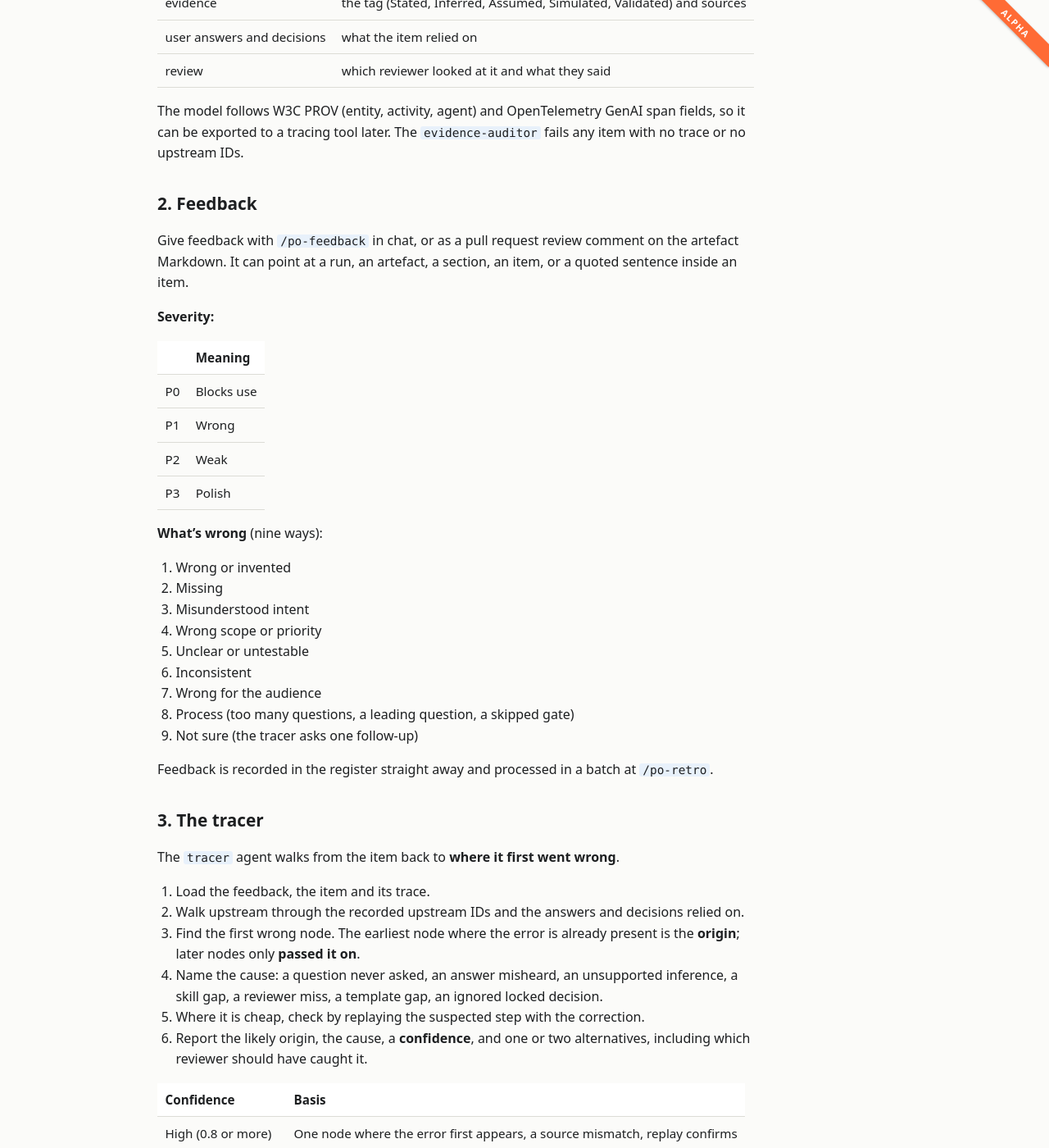
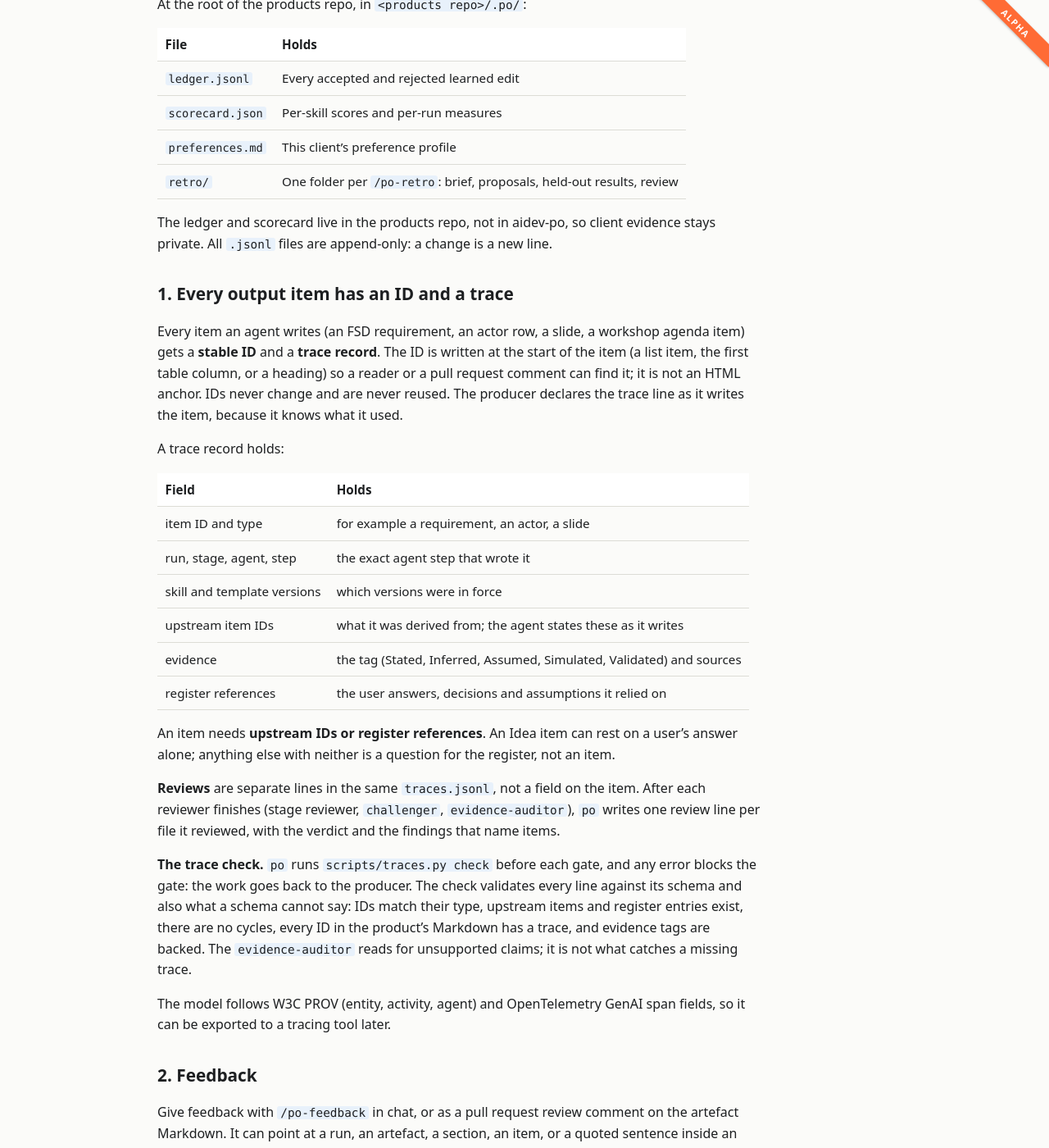
Before and after one commit to mitulamin/aidev-po, a Jekyll site: the page built from docs/learning-loop.md, in a window 1280 px wide and 1400 px high, scrolled down 818 px. Shown: the whole window at 82% size. Built offline with Jekyll 4.4.1, drawn with Linux system fonts in a browser that asks for light colours; some of the changed text lies outside the part shown.

Commit message:
Docs: learning loop matches PR 4 (draft schemas, trace rule, ten causes, file locations, scorecard measures)
Co-authored-by: Mitul Amin <mitul.github@shravi.dev>

```diff
--- a/docs/learning-loop.md
+++ b/docs/learning-loop.md
@@ -6,11 +6,35 @@ title: Learning loop
 
 You can give feedback on any output, and the system traces it back to where it went wrong, so the next run is better. This reuses the Learn phase of [ai-sdlc-loop](https://github.com/mitulamin/ai-sdlc-loop) (its `/retro` flow, `learn-producer`, `learn-reviewer`, the register, the scorecard) and adds what it lacks: an explicit trail from every output item to the agent step, skill version, evidence and user answers it came from.
 
-> The JSON Schemas for trace, feedback and scorecard are stubs in [schemas/](https://github.com/mitulamin/aidev-po/tree/main/schemas) until the learning loop lands. Field names below are the design, and the schemas are the source of truth once they are filled in.
+> The JSON Schemas for trace, feedback, attribution, rerun, ledger and scorecard are drafts in [schemas/](https://github.com/mitulamin/aidev-po/tree/main/schemas), next to the register schema. They are the source of truth for field names; this page is the overview.
+
+## Where the files live
+
+Per product, in `<products repo>/<slug>/.po/`:
+
+| File | Holds |
+|------|-------|
+| `traces.jsonl` | Item writes, reviews and removals |
+| `feedback.jsonl` | Feedback |
+| `attributions.jsonl` | The tracer's findings |
+| `reruns.jsonl` | Reruns |
+| `register.jsonl` | The register, which also carries feedback and attribution lines |
+| `tracer/` | Tracer reports |
+
+At the root of the products repo, in `<products repo>/.po/`:
+
+| File | Holds |
+|------|-------|
+| `ledger.jsonl` | Every accepted and rejected learned edit |
+| `scorecard.json` | Per-skill scores and per-run measures |
+| `preferences.md` | This client's preference profile |
+| `retro/` | One folder per `/po-retro`: brief, proposals, held-out results, review |
+
+The ledger and scorecard live in the products repo, not in aidev-po, so client evidence stays private. All `.jsonl` files are append-only: a change is a new line.
 
 ## 1. Every output item has an ID and a trace
 
-Every item an agent writes (an FSD requirement, an actor row, a slide, a workshop agenda item) gets a **stable ID** and a **trace record**, with an anchor in the Markdown so feedback can point at it. Trace records live with the product in `.po/`.
+Every item an agent writes (an FSD requirement, an actor row, a slide, a workshop agenda item) gets a **stable ID** and a **trace record**. The ID is written at the start of the item (a list item, the first table column, or a heading) so a reader or a pull request comment can find it; it is not an HTML anchor. IDs never change and are never reused. The producer declares the trace line as it writes the item, because it knows what it used.
 
 A trace record holds:
 
@@ -21,10 +45,15 @@ A trace record holds:
 | skill and template versions | which versions were in force |
 | upstream item IDs | what it was derived from; the agent states these as it writes |
 | evidence | the tag (Stated, Inferred, Assumed, Simulated, Validated) and sources |
-| user answers and decisions | what the item relied on |
-| review | which reviewer looked at it and what they said |
+| register references | the user answers, decisions and assumptions it relied on |
 
-The model follows W3C PROV (entity, activity, agent) and OpenTelemetry GenAI span fields, so it can be exported to a tracing tool later. The `evidence-auditor` fails any item with no trace or no upstream IDs.
+An item needs **upstream IDs or register references**. An Idea item can rest on a user's answer alone; anything else with neither is a question for the register, not an item.
+
+**Reviews** are separate lines in the same `traces.jsonl`, not a field on the item. After each reviewer finishes (stage reviewer, `challenger`, `evidence-auditor`), `po` writes one review line per file it reviewed, with the verdict and the findings that name items.
+
+**The trace check.** `po` runs `scripts/traces.py check` before each gate, and any error blocks the gate: the work goes back to the producer. The check validates every line against its schema and also what a schema cannot say: IDs match their type, upstream items and register entries exist, there are no cycles, every ID in the product's Markdown has a trace, and evidence tags are backed. The `evidence-auditor` reads for unsupported claims; it is not what catches a missing trace.
+
+The model follows W3C PROV (entity, activity, agent) and OpenTelemetry GenAI span fields, so it can be exported to a tracing tool later.
 
 ## 2. Feedback
 
@@ -51,7 +80,7 @@ Give feedback with `/po-feedback` in chat, or as a pull request review comment o
 8. Process (too many questions, a leading question, a skipped gate)
 9. Not sure (the tracer asks one follow-up)
 
-Feedback is recorded in the register straight away and processed in a batch at `/po-retro`.
+Feedback is recorded in `feedback.jsonl` and the register straight away. The `tracer` runs at once for P0 and P1, and for P2 and P3 after `po` asks whether you want it traced. Learning edits are batched and processed at `/po-retro`, never mid-run.
 
 ## 3. The tracer
 
@@ -60,9 +89,25 @@ The `tracer` agent walks from the item back to **where it first went wrong**.
 1. Load the feedback, the item and its trace.
 2. Walk upstream through the recorded upstream IDs and the answers and decisions relied on.
 3. Find the first wrong node. The earliest node where the error is already present is the **origin**; later nodes only **passed it on**.
-4. Name the cause: a question never asked, an answer misheard, an unsupported inference, a skill gap, a reviewer miss, a template gap, an ignored locked decision.
-5. Where it is cheap, check by replaying the suspected step with the correction.
-6. Report the likely origin, the cause, a **confidence**, and one or two alternatives, including which reviewer should have caught it.
+4. Name the cause, one of ten (below).
+5. Report the likely origin, the cause, a **confidence**, and one or two alternatives, including which reviewer should have caught it. The result is an attribution line plus a report in `tracer/`.
+
+The tracer does not replay anything. For P0 and P1, `po` offers to replay the suspected step with the correction in a scratch copy, which can raise the confidence.
+
+**The ten causes:**
+
+| Cause | Meaning |
+|-------|---------|
+| `question-not-asked` | Nothing in the register covers it and the stage never asked |
+| `answer-misheard` | An answer it relied on says something different from what was written |
+| `unsupported-inference` | It inferred or assumed beyond its inputs, or tagged an inference Stated |
+| `skill-gap` | The skill told it to do this, or lacked a rule a careful agent needed |
+| `reviewer-miss` | A reviewer had an applicable check and passed it |
+| `template-gap` | The template had no place for it, or pushed the agent wrong |
+| `ignored-decision` | A locked decision or answer in force at the time says otherwise |
+| `input-changed` | It matched what you said then; you have since changed it. Not a learning |
+| `client-preference` | Fine in general; this client wants it another way |
+| `unknown` | The trace does not show it |
 
 | Confidence | Basis |
 |-----------|-------|
@@ -74,7 +119,7 @@ Why record the trail up front: automatic failure attribution from raw logs is we
 
 ## 4. `/po-rerun-from`
 
-Fix the output now. `/po-rerun-from` re-runs the pipeline from the traced step with the correction, so downstream items are rebuilt rather than patched by hand.
+Fix the output now. `/po-rerun-from` re-runs the pipeline from the traced step with the correction, so downstream items are rebuilt rather than patched by hand. `po` shows the plan first and needs your OK; each rerun is recorded in `reruns.jsonl`.
 
 ## 5. `/po-retro`
 
@@ -85,9 +130,11 @@ Fix the process for next time. At `/po-retro`:
 3. Each proposal is tested: replay the failing case as the baseline, then check **held-out tests** the proposer did not see. Keep the edit only if the target improves and held-out cases do not regress.
 4. `learn-reviewer` checks the proposal adversarially.
 5. **You approve**, in one batch. Nothing is applied without it.
-6. Every accepted and rejected edit goes in the **ledger**. Approved edits apply at the start of the next run.
+6. Every accepted and rejected edit goes in the **ledger** (`ledger.jsonl` in the products repo). Approved edits apply at the start of the next run.
 
-Each edit is scoped: global (every run), client (a preference profile kept in that client's own products repo, never pooled across clients), or product (a correction to this product's decisions, which is not a learning).
+Each edit is scoped: global (every run), client (a preference profile in `preferences.md` in that client's own products repo, never pooled across clients), or product (a correction to this product's decisions, which is not a learning).
+
+Accepted **global** edits change aidev-po itself. They go on a local `learn/<retro-id>` branch in the aidev-po checkout and are committed only with your OK, with no client words or product names in the commit. Retro files (brief, proposals, held-out results, review) are kept under `retro/<retro-id>/` in the products repo.
 
 ## 6. Scorecard
 
@@ -100,9 +147,10 @@ The scorecard reuses ai-sdlc-loop's per-skill scoring (triggered, followed, revi
 | Items with a complete trace | 100% |
 | Feedback a reviewer caught before you saw it | Up |
 | Attributions you confirm | Up |
-| **Repeat-cause rate**: the same cause recurring after its edit | Zero |
+| **Repeat-cause rate** (`repeat_cause_rate`): attributions whose cause and origin agent were already seen in an earlier run | Down |
+| **Recurrence after edit** (`recurrence_after_edit`): the same cause and origin agent coming back after an accepted, applied ledger edit | Zero |
 | Questions per gate | Down, without more feedback |
-| Held-out set score | No regression |
+| Held-out regressions (`held_out_regressions`, from the ledger): accepted edits with any held-out regression | Zero |
 
 ## What is reused and what is new
 
```
Also changed, not shown: README.md.
